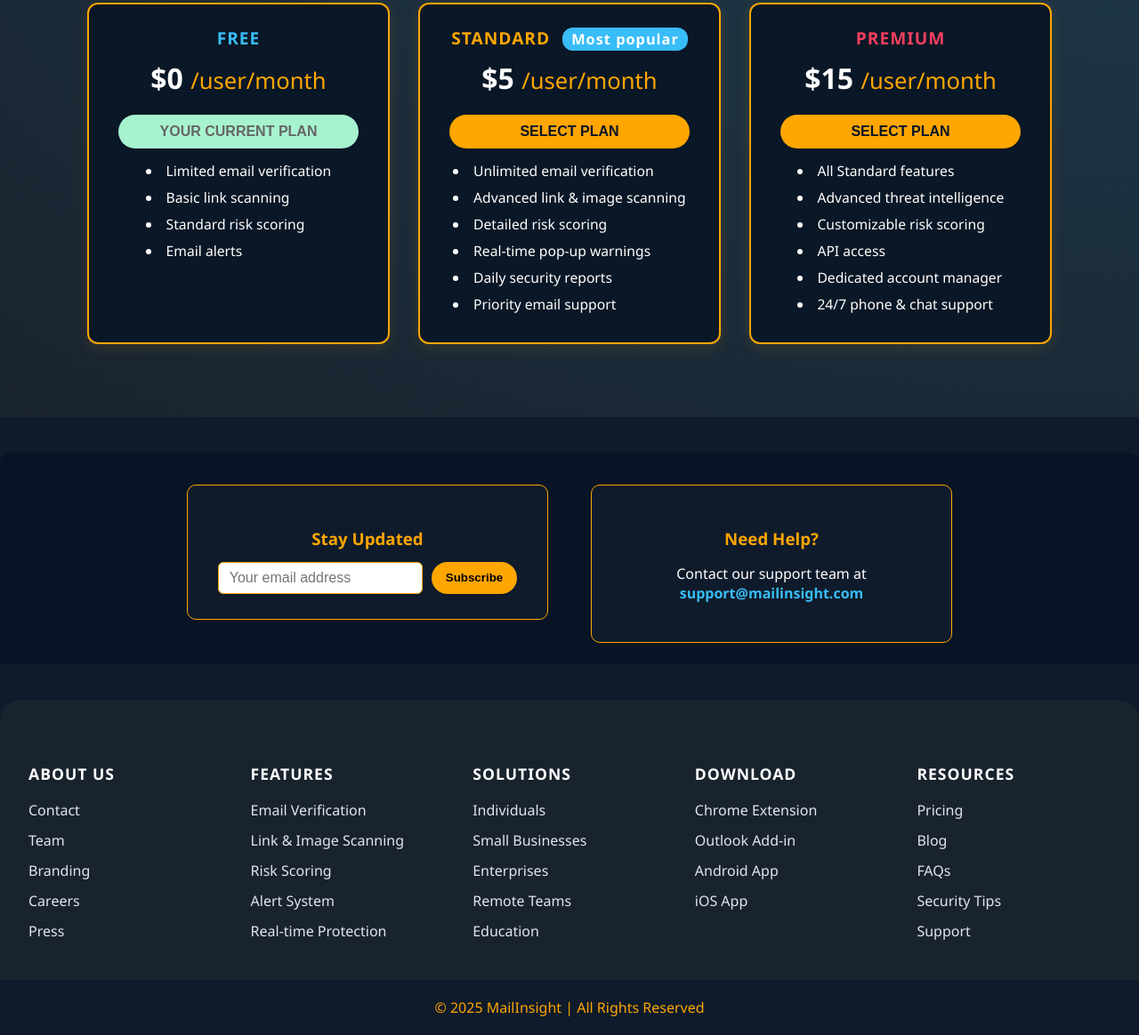
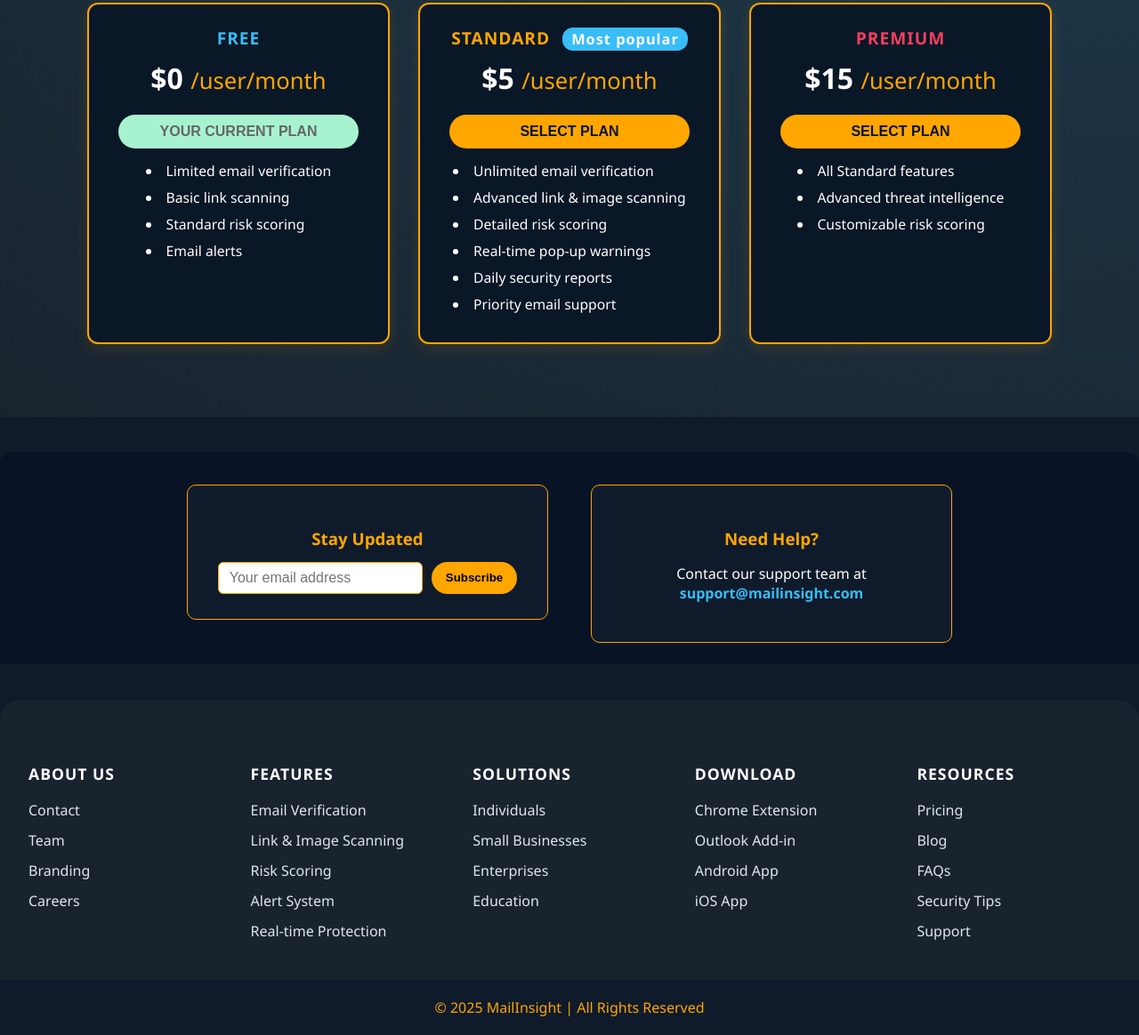
Before and after one commit to mailinsight/Mail_Insight, a plain HTML site: page index.html in a window 1280 px wide. Shown: the part 1080-2244 px from the top of the page at 89% size. Drawn offline with nearby package versions, Linux system fonts and the light colour scheme.

Commit message:
Update index.html

```diff
--- a/index.html
+++ b/index.html
@@ -192,9 +192,6 @@
         <li>All Standard features</li>
         <li>Advanced threat intelligence</li>
         <li>Customizable risk scoring</li>
-        <li>API access</li>
-        <li>Dedicated account manager</li>
-        <li>24/7 phone & chat support</li>
       </ul>
     </div>
   </div>
@@ -222,7 +219,6 @@
       <li><a href="#">Team</a></li>
       <li><a href="#">Branding</a></li>
       <li><a href="#">Careers</a></li>
-      <li><a href="#">Press</a></li>
     </ul>
   </div>
   <div class="footer-col">
@@ -241,7 +237,6 @@
       <li><a href="#">Individuals</a></li>
       <li><a href="#">Small Businesses</a></li>
       <li><a href="#">Enterprises</a></li>
-      <li><a href="#">Remote Teams</a></li>
       <li><a href="#">Education</a></li>
     </ul>
   </div>
```
